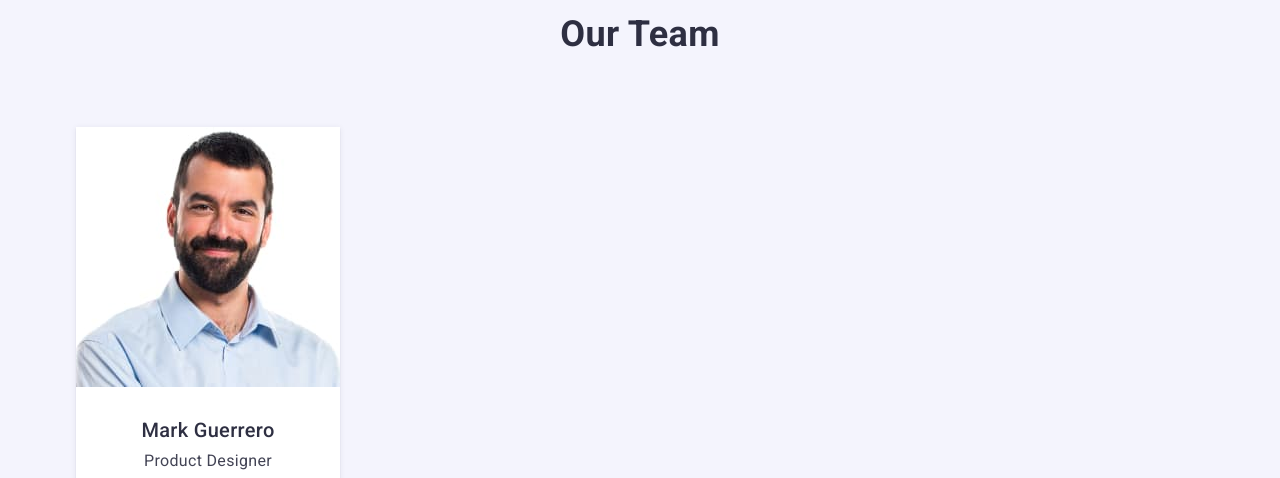
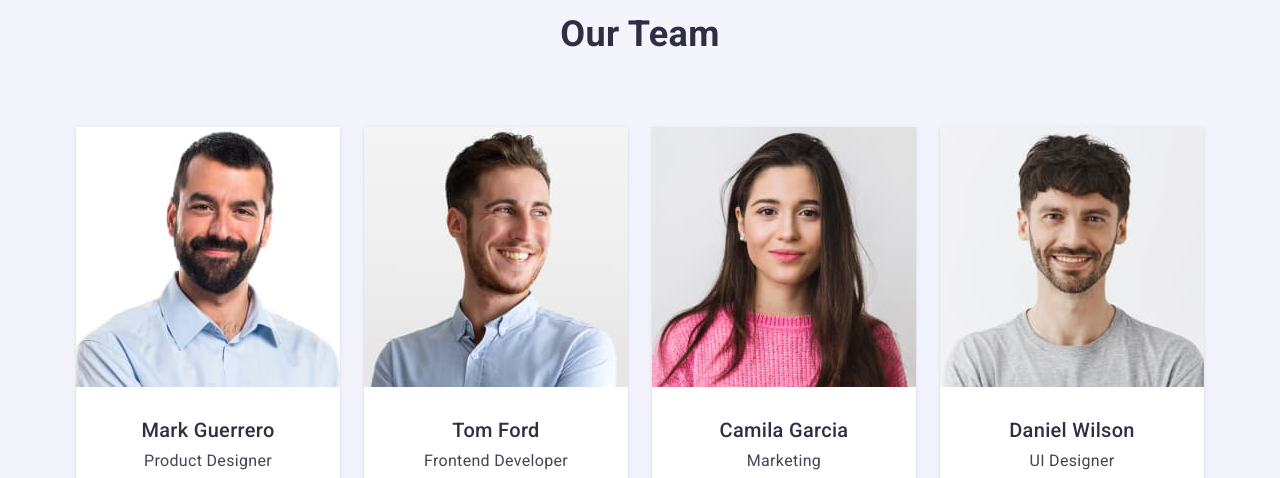
Before and after one commit to AnastasiiaStoikova/goit-markup-hw-07, a plain HTML site: page index.html in a window 1280 px wide. Shown: the part 1930-2408 px from the top of the page. Drawn offline with nearby package versions, Linux system fonts and the light colour scheme.

Commit message:
fixes 7HW

```diff
--- a/css/desktop.css
+++ b/css/desktop.css
@@ -21,6 +21,13 @@
     }
     .text-list{
         font-weight: 400;
+    }
+
+    /* our team */
+
+    .team-section{
+        display: flex;
+        gap:24px;
     }
     .svg-conteiner {
 
```
